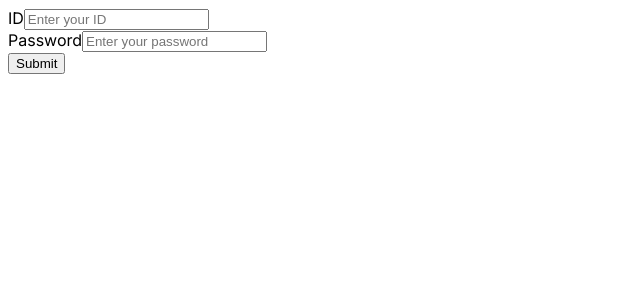
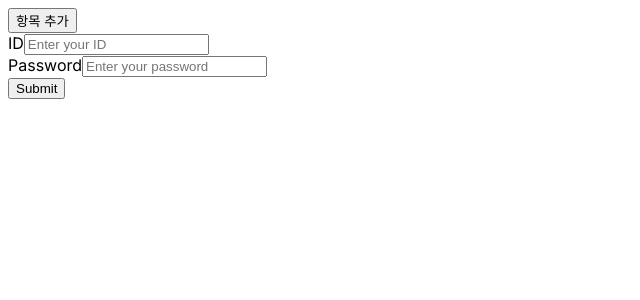
Before and after one commit to KDT-IaaS-Class-Two-Group/KDT-IaaS-2-ProjectA-1team, a Next.js app in the folder frontnext/: page / in a window 1280 px wide. Shown: the top 300 px of the page, without its empty margins (0-640 px from the left). Built offline with nearby package versions, Linux system fonts and the light colour scheme.

Commit message:
:construction_worker: 정호연 : addInput.tsx Test

```diff
--- a/frontnext/src/app/ui/RenderLoginFormSection.tsx
+++ b/frontnext/src/app/ui/RenderLoginFormSection.tsx
@@ -9,6 +9,8 @@ import {
   FAILURE_MESSAGE,
 } from './testComponent/labelsContent';
 import { fetchData } from '../lib/fetchDataTest';
+
+import { AddBut } from '../lib/client/addButton';
 
 const RenderLoginFormSection: React.FC = () => {
   const [id, setId] = useState('');
@@ -30,6 +32,8 @@ const RenderLoginFormSection: React.FC = () => {
   };
 
   return (
+    <div id="root">
+      <AddBut />
       <div className={styles.container}>
         {message === null ? (
           <Form
@@ -43,6 +47,7 @@ const RenderLoginFormSection: React.FC = () => {
           <Message message={message} isSuccess={isSuccess} />
         )}
       </div>
+    </div>
   );
 };
 
```
Lines whose indentation alone changed are shown as unchanged.
